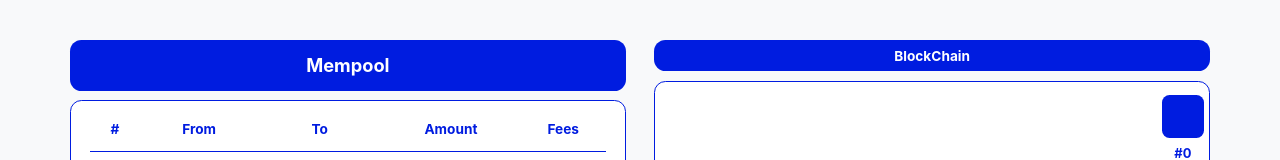
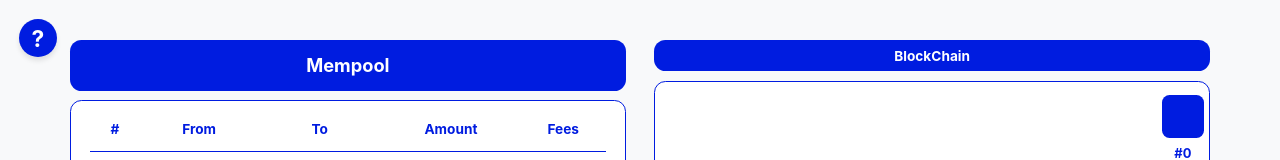
Before and after one commit to BitPolito/MiningGame, a React (Vite) app: page / in a window 1280 px wide. Shown: the top 160 px of the page. Built offline with nearby package versions, Linux system fonts and the light colour scheme.

Commit message:
FIT : Add Help section. Add README.md

```diff
--- a/package.json
+++ b/package.json
@@ -11,7 +11,8 @@
   },
   "dependencies": {
     "react": "^19.2.5",
-    "react-dom": "^19.2.5"
+    "react-dom": "^19.2.5",
+    "react-markdown": "^10.1.0"
   },
   "devDependencies": {
     "@eslint/js": "^10.0.1",
--- a/src/App.jsx
+++ b/src/App.jsx
@@ -1,5 +1,6 @@
 import { useState, useEffect } from 'react'
-
+import readmeContent from '../README.md?raw'
+import ReactMarkdown from 'react-markdown'
 const UserIcon = () => (
   <svg width="18" height="18" viewBox="0 0 24 24" fill="none" stroke="currentColor" strokeWidth="2.5" strokeLinecap="round" strokeLinejoin="round" style={{ display: 'block', margin: '0 auto 5px auto' }}>
     <path d="M20 21v-2a4 4 0 0 0-4-4H8a4 4 0 0 0-4 4v2"></path>
@@ -18,6 +19,7 @@ function App() {
   const [selectedTxIds, setSelectedTxIds] = useState([])
   const [nonceInput, setNonceInput] = useState('')
   const [message, setMessage] = useState('')
+  const [showReadme, setShowReadme] = useState(false)
 
   const users = ["Alice", "Bob", "Carol", "Dave"]
 
@@ -223,6 +225,16 @@ function App() {
 
   return (
     <div className="app-container">
+      <div className="help-icon" onClick={() => setShowReadme(true)}>?</div>
+      {showReadme && (
+        <div className="modal-overlay" onClick={() => setShowReadme(false)}>
+          <div className="modal-content" onClick={e => e.stopPropagation()}>
+            <button className="modal-close" onClick={() => setShowReadme(false)}>x</button>
+            <div className="readme-text"><ReactMarkdown>{readmeContent}</ReactMarkdown></div>
+          </div>
+        </div>
+      )}
+
       {message && (
         <div className={message.includes('Successfully') ? "success" : "alert"}>
           {message}
--- a/src/index.css
+++ b/src/index.css
@@ -262,3 +262,96 @@ tr.clickable.selected td:last-child {
   font-size: 0.85rem;
   color: var(--color-blue);
 }
+
+/* Help Icon */
+.help-icon {
+  position: fixed;
+  top: 20px;
+  left: 20px;
+  width: 40px;
+  height: 40px;
+  background-color: var(--color-blue);
+  color: var(--color-white);
+  border-radius: 50%;
+  display: flex;
+  align-items: center;
+  justify-content: center;
+  font-size: 1.5rem;
+  font-weight: bold;
+  cursor: pointer;
+  z-index: 100;
+  box-shadow: 0 4px 6px rgba(0, 0, 0, 0.1);
+  transition: transform 0.2s;
+}
+
+.help-icon:hover {
+  transform: scale(1.05);
+}
+
+/* Modal Overlay */
+.modal-overlay {
+  position: fixed;
+  top: 0;
+  left: 0;
+  width: 100vw;
+  height: 100vh;
+  background-color: rgba(0, 0, 0, 0.5);
+  display: flex;
+  align-items: center;
+  justify-content: center;
+  z-index: 1000;
+}
+
+/* Modal Content */
+.modal-content {
+  background-color: var(--color-white);
+  border: 3px solid var(--color-blue);
+  border-radius: var(--border-radius);
+  padding: 30px;
+  width: 90%;
+  max-width: 800px;
+  max-height: 80vh;
+  position: relative;
+  box-shadow: 0 10px 25px rgba(0, 0, 0, 0.2);
+  display: flex;
+  flex-direction: column;
+}
+
+.modal-close {
+  position: absolute;
+  top: 15px;
+  right: 15px;
+  background: none;
+  border: none;
+  font-size: 1.5rem;
+  font-weight: bold;
+  color: var(--color-blue);
+  cursor: pointer;
+}
+
+.modal-close:hover {
+  color: var(--color-red);
+}
+
+.readme-text {
+  font-family: 'Inter', system-ui, -apple-system, sans-serif;
+  color: var(--color-blue);
+  line-height: 1.6;
+  font-size: 0.95rem;
+  overflow-y: auto;
+  padding-right: 15px;
+}
+
+.readme-text h1, .readme-text h2, .readme-text h3 {
+  margin-top: 1.5em;
+  margin-bottom: 0.5em;
+}
+
+.readme-text p {
+  margin-bottom: 1em;
+}
+
+.readme-text ul, .readme-text ol {
+  margin-bottom: 1em;
+  padding-left: 20px;
+}
```
Also changed, not shown: 2 other files (tests, documents, lock files or other folders).
